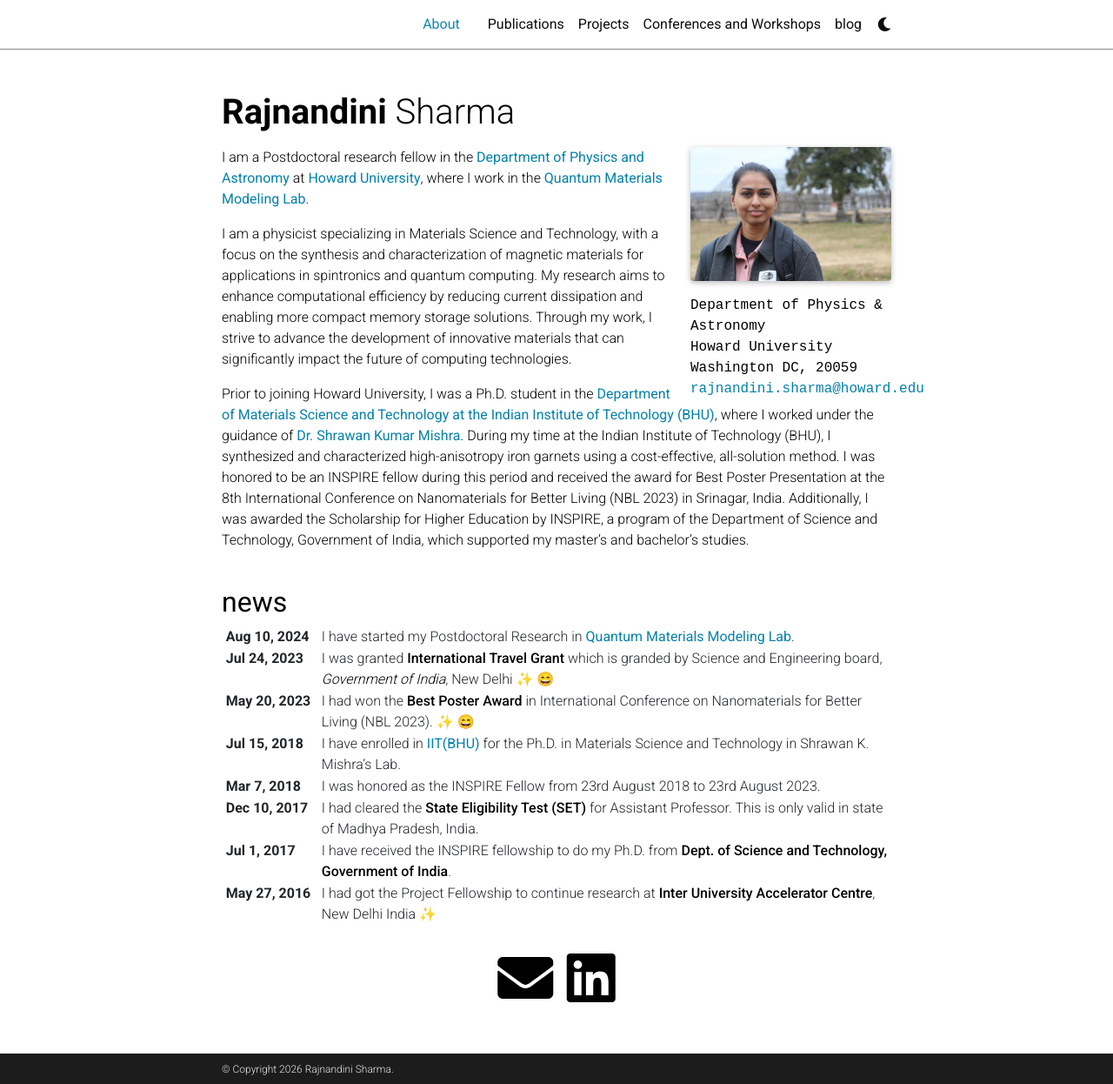
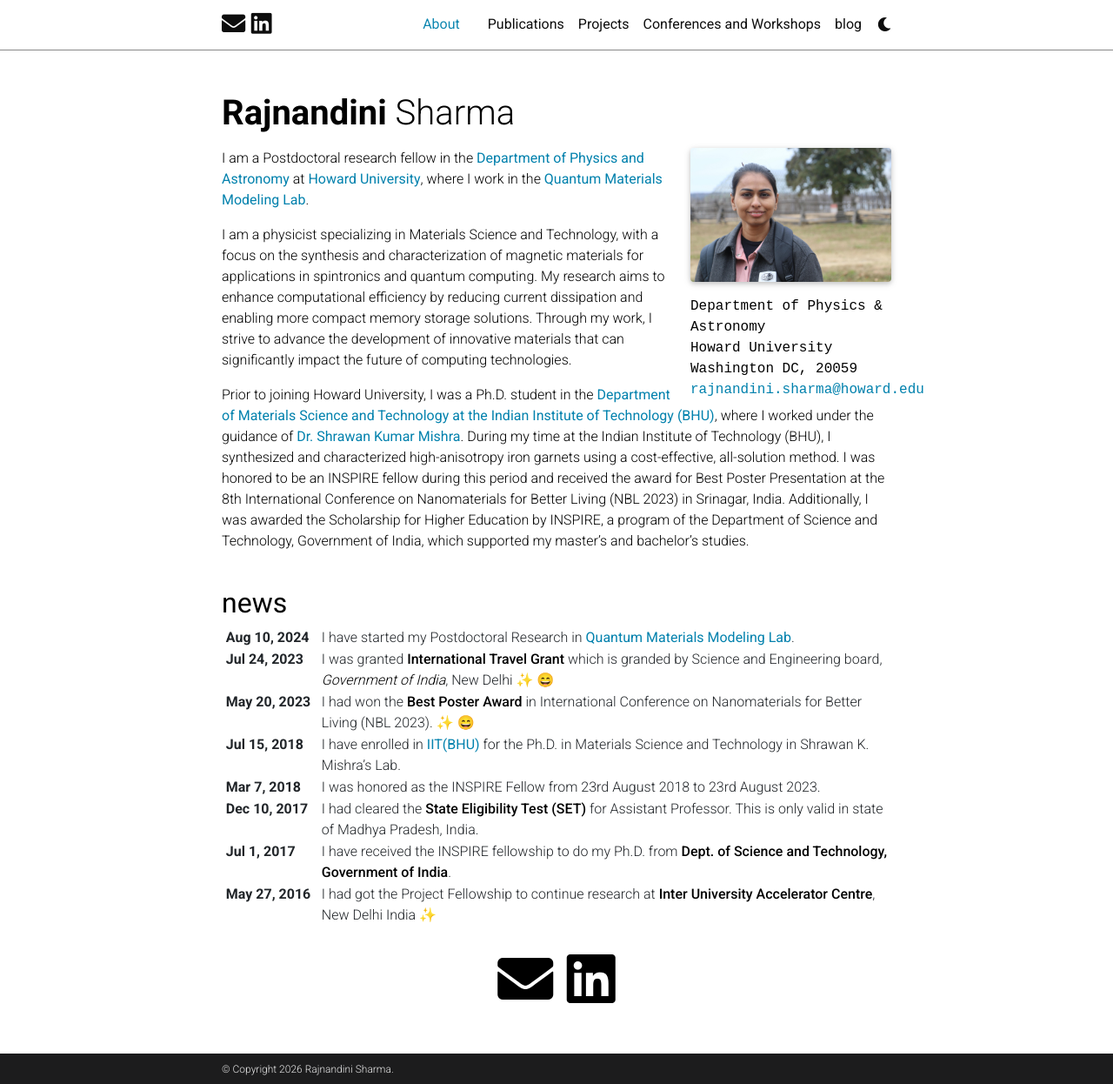
Before and after one commit to rsnandini/rsnandini.github.io, a Jekyll site: the page built from _pages/about.md, in a window 1280 px wide and 1246 px high. Shown: the whole window at 87% size. Built offline with Jekyll 4.4.1, drawn with Linux system fonts in a browser that asks for light colours; emoji names are drawn with the system emoji font; comment, search, counter and statistics services are not loaded; a style sheet for code colours, icons or effects is not loaded.

Commit message:
navbar_update

```diff
--- a/_config.yml
+++ b/_config.yml
@@ -77,8 +77,8 @@
 mastodon_username: # your mastodon instance+username in the format instance.tld/@username
 linkedin_username: rsnandini # your LinkedIn user name
 telegram_username: # your Telegram user name
+# scholar_userid: x63j7HEAAAAJ&hl # your Google Scholar ID
 scholar_userid: x63j7HEAAAAJ&hl # your Google Scholar ID
-scholar_userid:  # your Google Scholar ID
 semanticscholar_id: # your Semantic Scholar ID
 whatsapp_number: # your WhatsApp number (full phone number in international format. Omit any zeroes, brackets, or dashes when adding the phone number in international format.)
 orcid_id: 0000-0002-2176-5008 # your ORCID ID
@@ -360,7 +360,7 @@
 enable_tooltips:            false  # enables automatic tooltip links generated
                                    # for each section titles on pages and posts
 enable_darkmode:            true   # enables switching between light/dark modes
-enable_navbar_social:       false  # enables displaying social links in the
+enable_navbar_social:       true  # enables displaying social links in the
                                    # navbar on the about page
 enable_project_categories:  true   # enables categorization of projects into
                                    # multiple categories
--- a/_includes/header.html
+++ b/_includes/header.html
@@ -8,13 +8,13 @@
           <a class="navbar-brand title font-weight-lighter" href="{{ site.baseurl }}/">
             {%- if site.title == "blank" -%}
               {%- if site.first_name -%}
-                <!-- <span class="font-weight-bold">{{- site.first_name -}}&nbsp;</span> -->
+                <span class="font-weight-bold">{{- site.first_name -}}&nbsp;</span>
               {%- endif -%}
               {%- if site.middle_name -%}
                 {{- site.middle_name -}}&nbsp;
               {%- endif -%}
               {%- if site.last_name -%}
-                <!-- {{- site.last_name -}} -->
+                {{- site.last_name -}}
               {%- endif -%}
             {%- else -%}
               {{- site.title -}}
```
Also changed, not shown: 1 other file.
